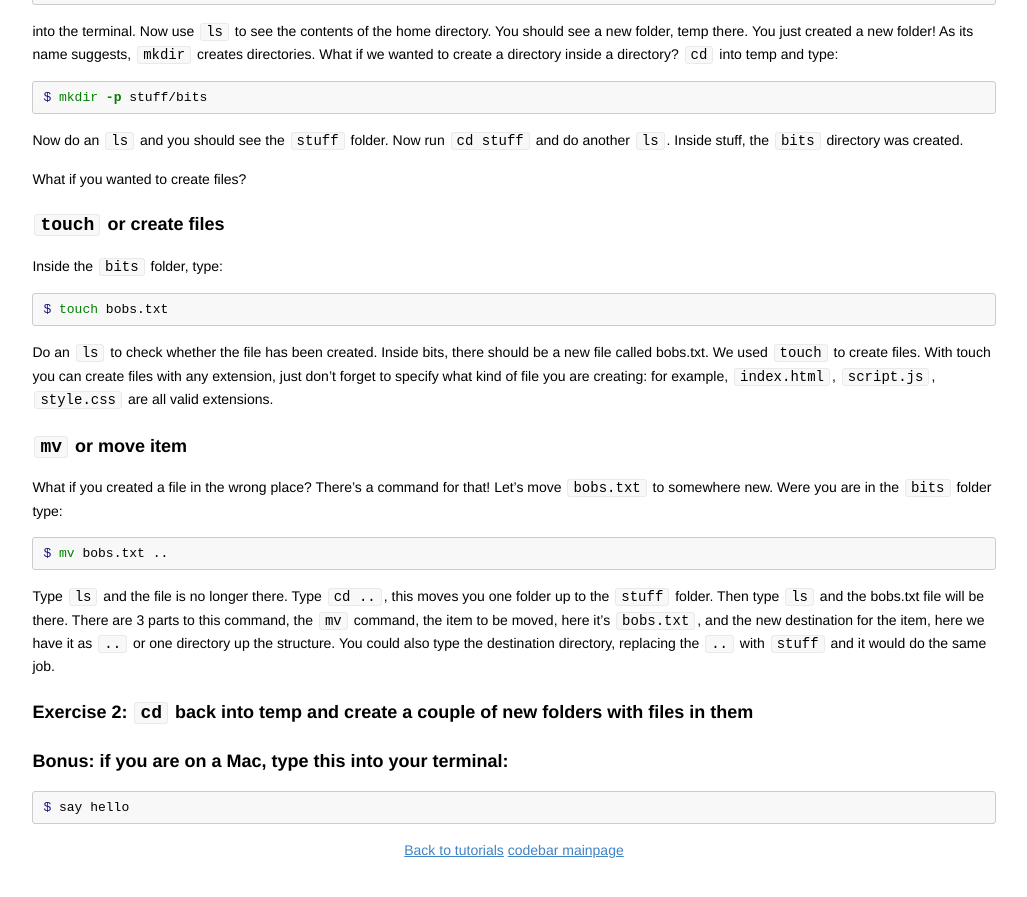
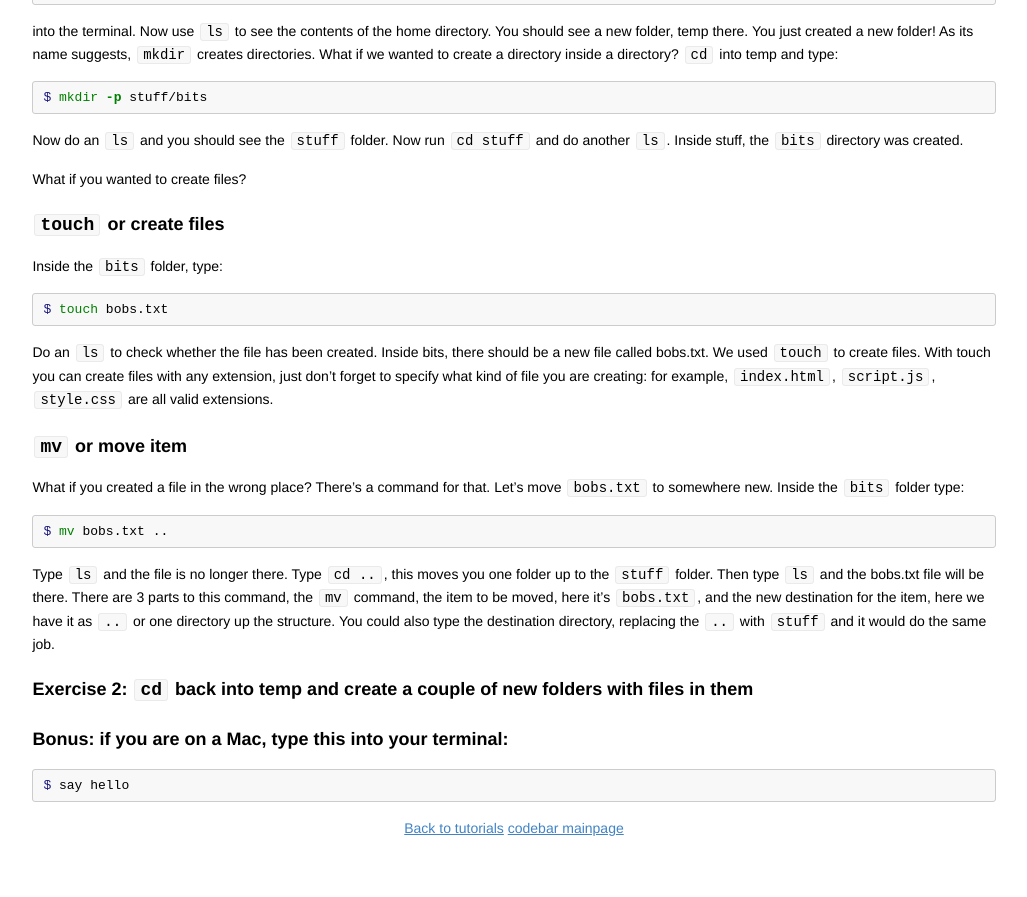
Before and after one commit to codebar/tutorials, a Jekyll site: the page built from command-line/introduction/tutorial.md, in a window 1280 px wide and 900 px high, scrolled down 2195 px. Shown: the top 897 px of the window, without its empty margins (126-1153 px from the left). Built offline with Jekyll 4.4.1, drawn with Linux system fonts in a browser that asks for light colours.

Commit message:
edit instruction line on mv

````diff
--- a/command-line/introduction/tutorial.md
+++ b/command-line/introduction/tutorial.md
@@ -124,7 +124,7 @@ Do an `ls` to check whether the file has been created. Inside bits, there should
 
 ### `mv` or move item
 
-What if you created a file in the wrong place? There's a command for that! Let's move `bobs.txt` to somewhere new. Were you are in the `bits` folder type:
+What if you created a file in the wrong place? There's a command for that. Let's move `bobs.txt` to somewhere new. Inside the `bits` folder type:
 
 ```bash
 $ mv bobs.txt ..
````
